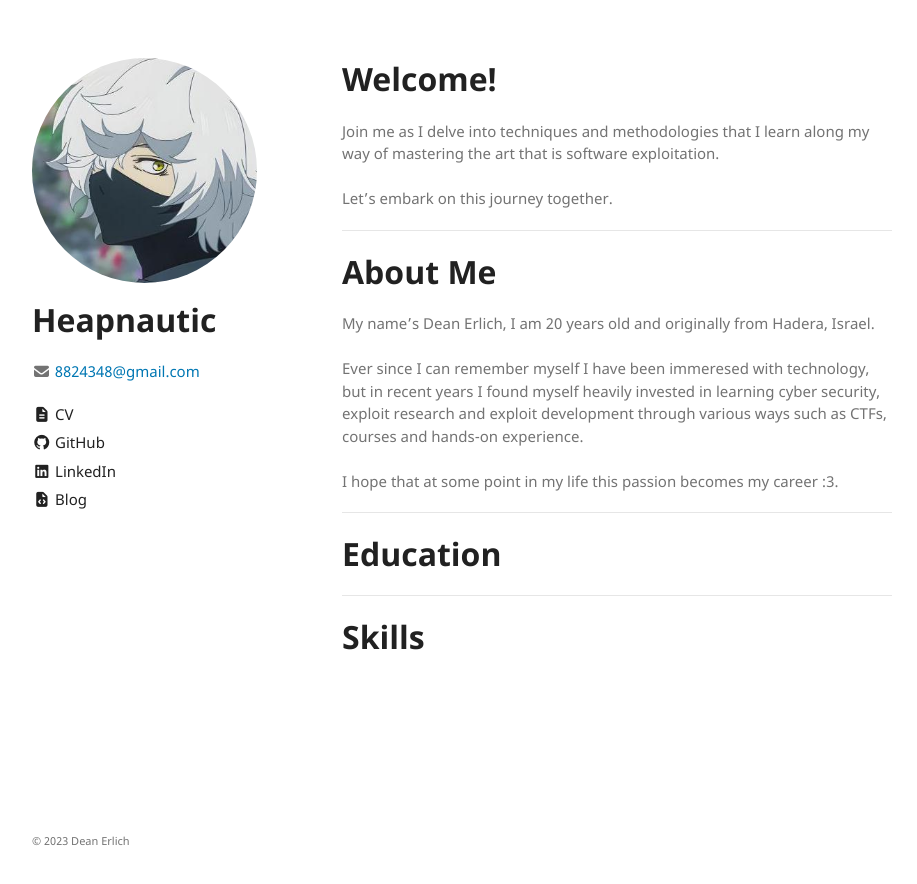
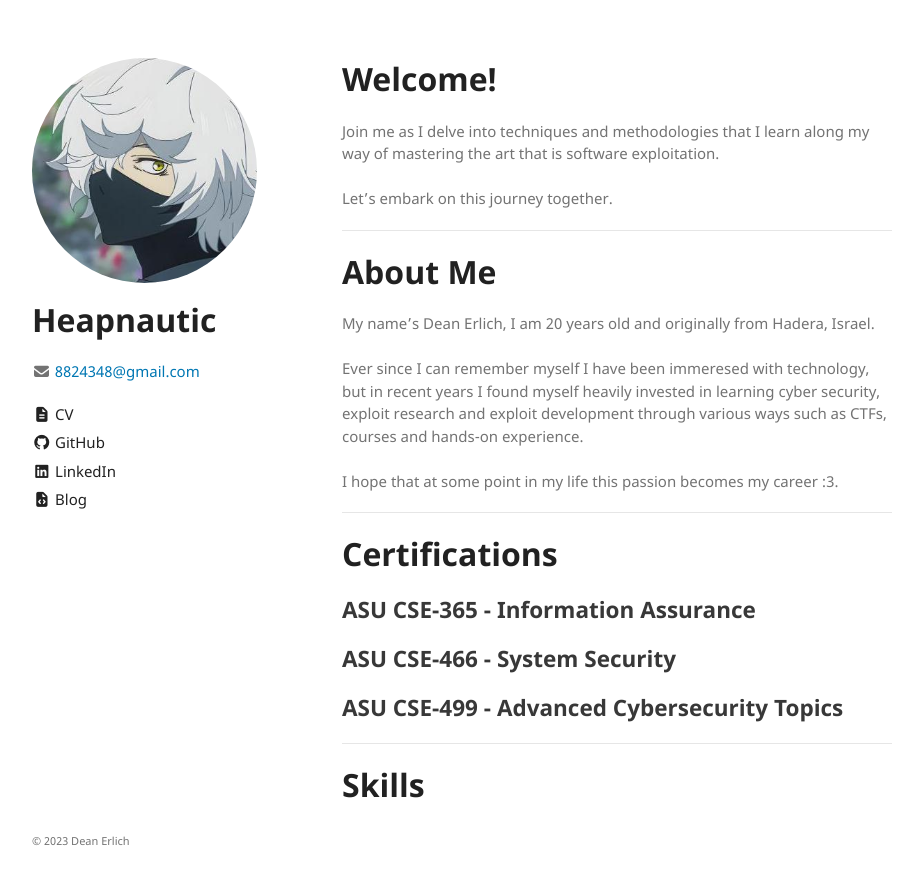
Before and after one commit to ninpwn/ninpwn.github.io, a Jekyll site: the page built from index.md, in a window 1280 px wide. Shown: the top 884 px of the page, without its empty margins (178-1095 px from the left). Built offline with Jekyll 4.4.1, drawn with Linux system fonts in a browser that asks for light colours; our own code applies the rules of GitHub Pages for plain Markdown files.

Commit message:
Update index.md

```diff
--- a/index.md
+++ b/index.md
@@ -23,7 +23,13 @@ I hope that at some point in my life this passion becomes my career :3.
 
 ---
 
-# Education
+# Certifications
+
+## ASU CSE-365 - Information Assurance
+
+## ASU CSE-466 - System Security
+
+## ASU CSE-499 - Advanced Cybersecurity Topics
 
 ---
 
```
